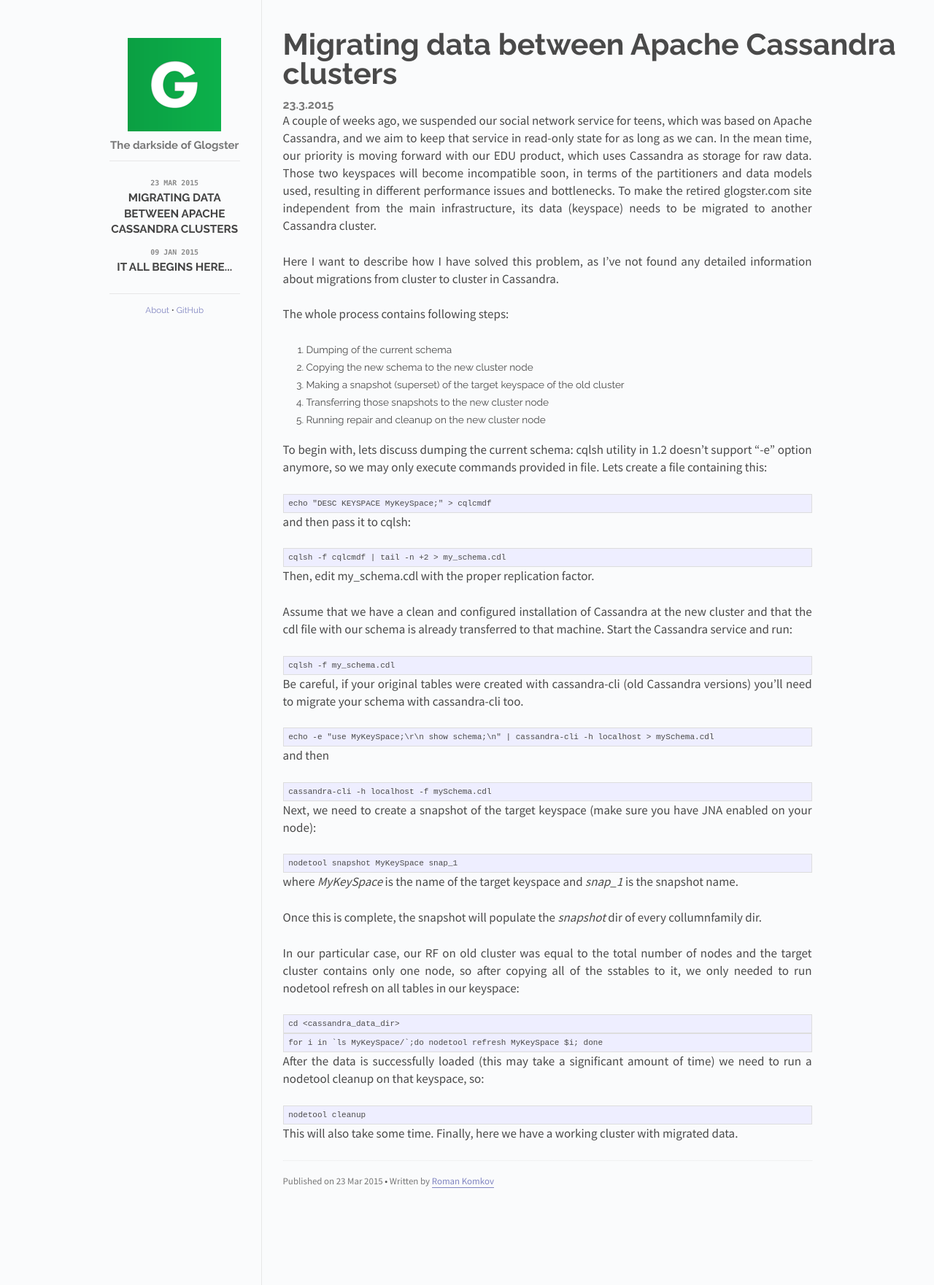
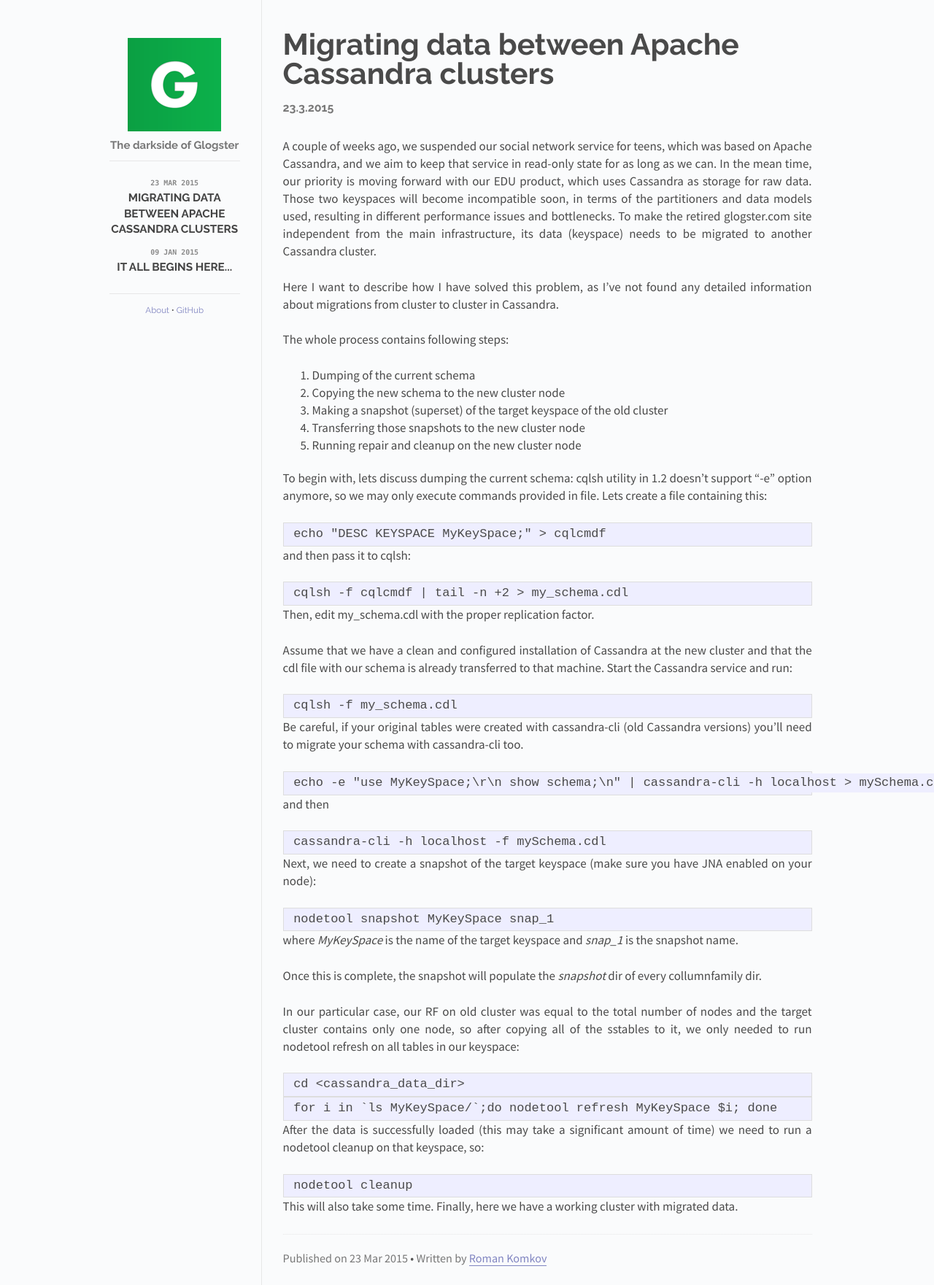
Before and after one commit to Glogster/glogster.github.io, a Jekyll site: the page built from _posts/2015-03-23-cassandra-migration.md, in a window 1280 px wide. Shown: the whole page at 73% size. Built offline with Jekyll 4.4.1, drawn with Linux system fonts in a browser that asks for light colours; comment, search, counter and statistics services are not loaded.

Commit message:
improve css

```diff
--- a/_includes/post.html
+++ b/_includes/post.html
@@ -2,7 +2,7 @@
 <div id="post-info">
     <div id="info-container">
       <h1 id="title">{{ page.title }}</h1>
-      <span id="date">{{ page.date | date: "%-d.%-m.%Y" }}</span>
+      <p id="date">{{ page.date | date: "%-d.%-m.%Y" }}</p>
     </div>
   </div>
 
--- a/_includes/post_excerpt.html
+++ b/_includes/post_excerpt.html
@@ -1,7 +1,7 @@
 <div id="post-info">
   <div id="info-container">
     <a href="{{ post.url }}"><h1 id="title">{{ post.title }}</h1></a>
-    <span id="date">{{ post.date | date: "%-d.%-m.%Y" }}</span>
+    <p id="date">{{ post.date | date: "%-d.%-m.%Y" }}</p>
   </div>
 </div>
 
--- a/css/main.css
+++ b/css/main.css
@@ -142,6 +142,7 @@
   margin-bottom: 0.35em;
   font-size: 3em;
   line-height: 40px;
+  max-width: 725px;
 /*  text-transform: uppercase;*/
 }
 
@@ -149,6 +150,8 @@
   line-height: 24px;
   max-width: 725px;
   clear: both;
+  font-family: 'Source Sans Pro', Arial, sans-serif;
+  font-size: 17px;
 }
 
 .post h2 {
@@ -170,12 +173,10 @@
 .post pre {
   border: 1px solid #ddd;
   background-color: #eef;
-  padding: 0 .4em;
+  padding: .2em .4em;
 }
 
 .post p {
-  font-family: 'Source Sans Pro', Arial, sans-serif;
-  font-size: 17px;
   margin-bottom: 1.45em;
   text-align: justify;
 }
@@ -188,7 +189,7 @@
 .post code {
   border: 1px solid #ddd;
   background-color: #eef;
-  padding: 0 .2em;
+  padding: .2em .4em;
 }
 
 .post pre code {
```
